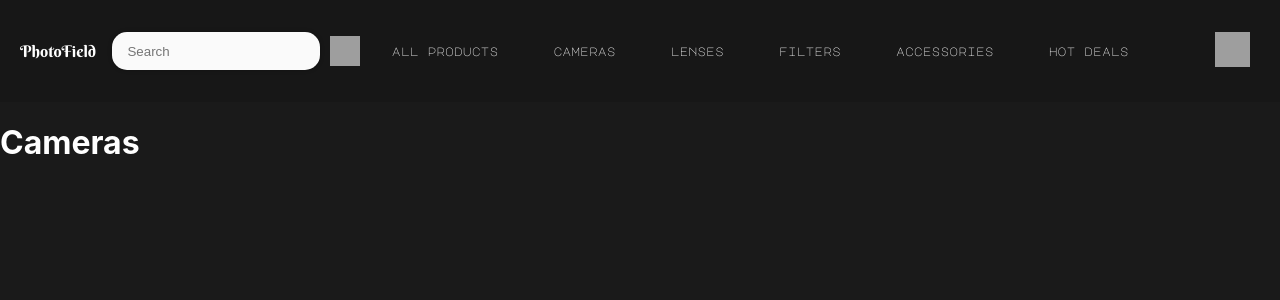
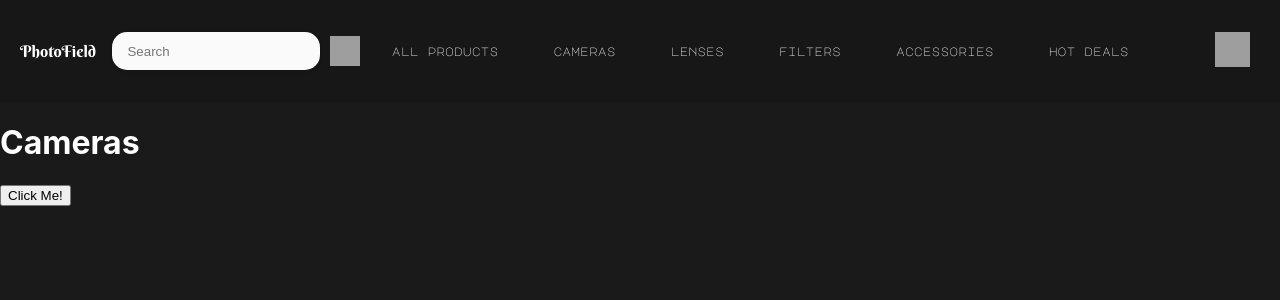
Before and after one commit to eukeo/photofield, a React (Create React App) app: page /cameras in a window 1280 px wide. Shown: the top 300 px of the page. Built offline with nearby package versions, Linux system fonts and the light colour scheme; grey boxes are pictures that could not be loaded.

Commit message:
api-link-added

```diff
--- a/package.json
+++ b/package.json
@@ -7,6 +7,7 @@
     "@testing-library/react": "^13.4.0",
     "@testing-library/user-event": "^13.5.0",
     "aos": "^2.3.4",
+    "axios": "^1.4.0",
     "express": "^4.18.2",
     "react": "^18.2.0",
     "react-dom": "^18.2.0",
--- a/src/components/Cameras.js
+++ b/src/components/Cameras.js
@@ -1,7 +1,25 @@
+import axios from "axios";
+import { useState } from "react";
+
 const Cameras = () => {
+  const [data, setData] = useState("");
+  const apiUrl =
+    "https://1i1dzjf685.execute-api.us-west-1.amazonaws.com/v1/post-json";
+
+  const fetchData = async () => {
+    try {
+      const response = await axios.get(apiUrl);
+      setData(response.data);
+    } catch (error) {
+      console.error("Error fetching data:", error);
+    }
+    console.log(data);
+  };
+
   return (
     <div>
       <h1>Cameras</h1>
+      <button onClick={fetchData}>Click Me!</button>
     </div>
   );
 };
```
Also changed, not shown: 1 other file (tests, documents, lock files or other folders).
